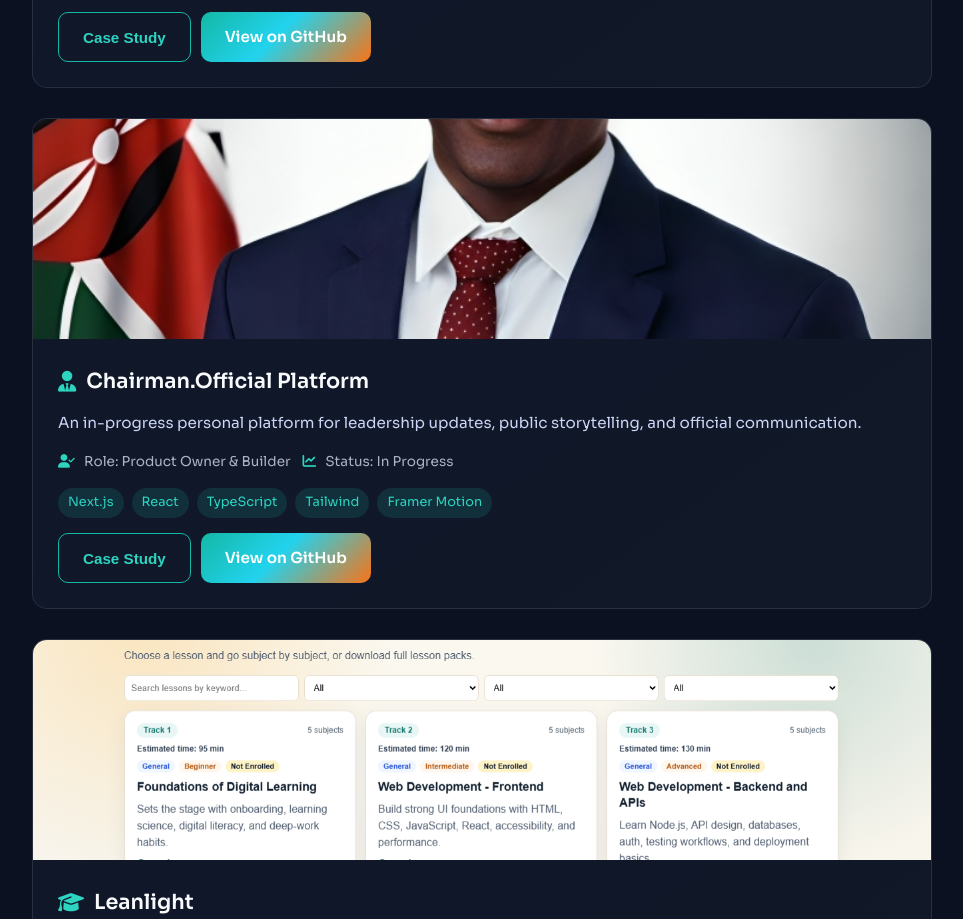
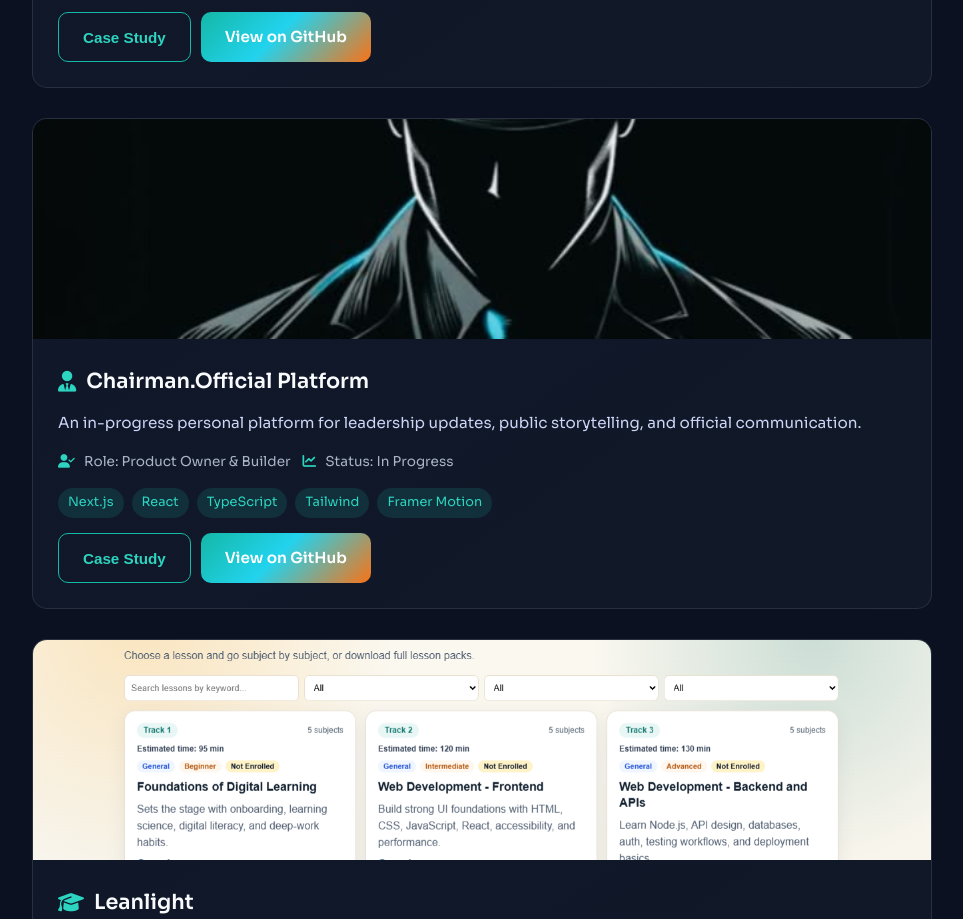
Before and after one commit to Elly739/Portfolio, a website built with Vite: page index.html in a window 1280 px wide. Shown: the part 5187-6106 px from the top of the page, without its empty margins (158-1121 px from the left). Built offline with nearby package versions, Linux system fonts and the light colour scheme.

Commit message:
Update Chairman project image

```diff
--- a/index.html
+++ b/index.html
@@ -376,7 +376,7 @@
 
         <div class="project-card" data-reveal data-category="web">
           <div class="project-image">
-            <img src="assets/images/Profile.png" alt="Chairman Official Platform preview" loading="lazy" decoding="async" width="900" height="600">
+            <img src="assets/images/Chairman.official.jpg" alt="Chairman Official Platform preview" loading="lazy" decoding="async" width="900" height="600">
           </div>
           <div class="project-info">
             <h3><i class="fas fa-user-tie" aria-hidden="true"></i> Chairman.Official Platform</h3>
```
Also changed, not shown: assets/images/Chairman.official.jpg (added), 1 other file.
